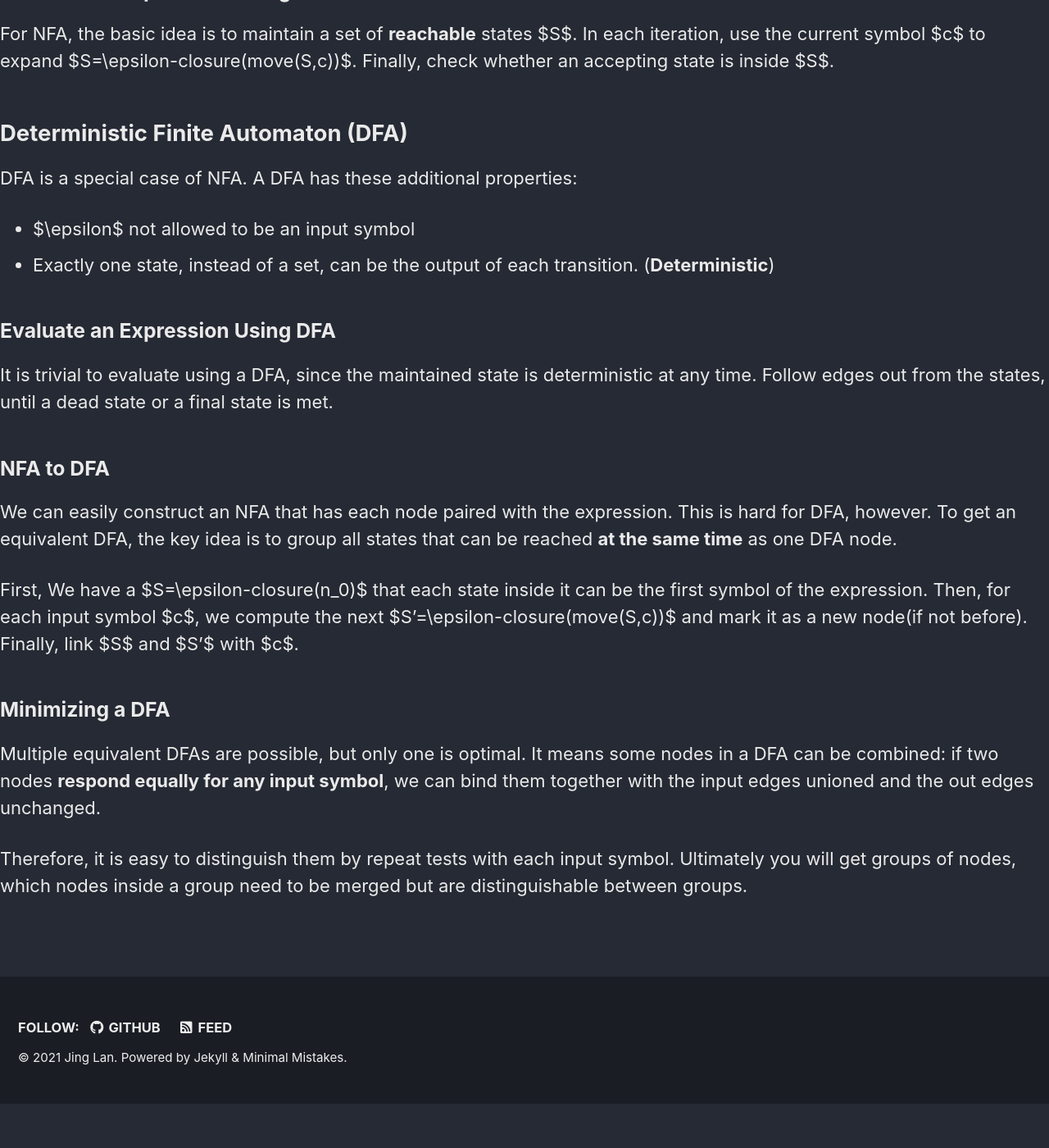
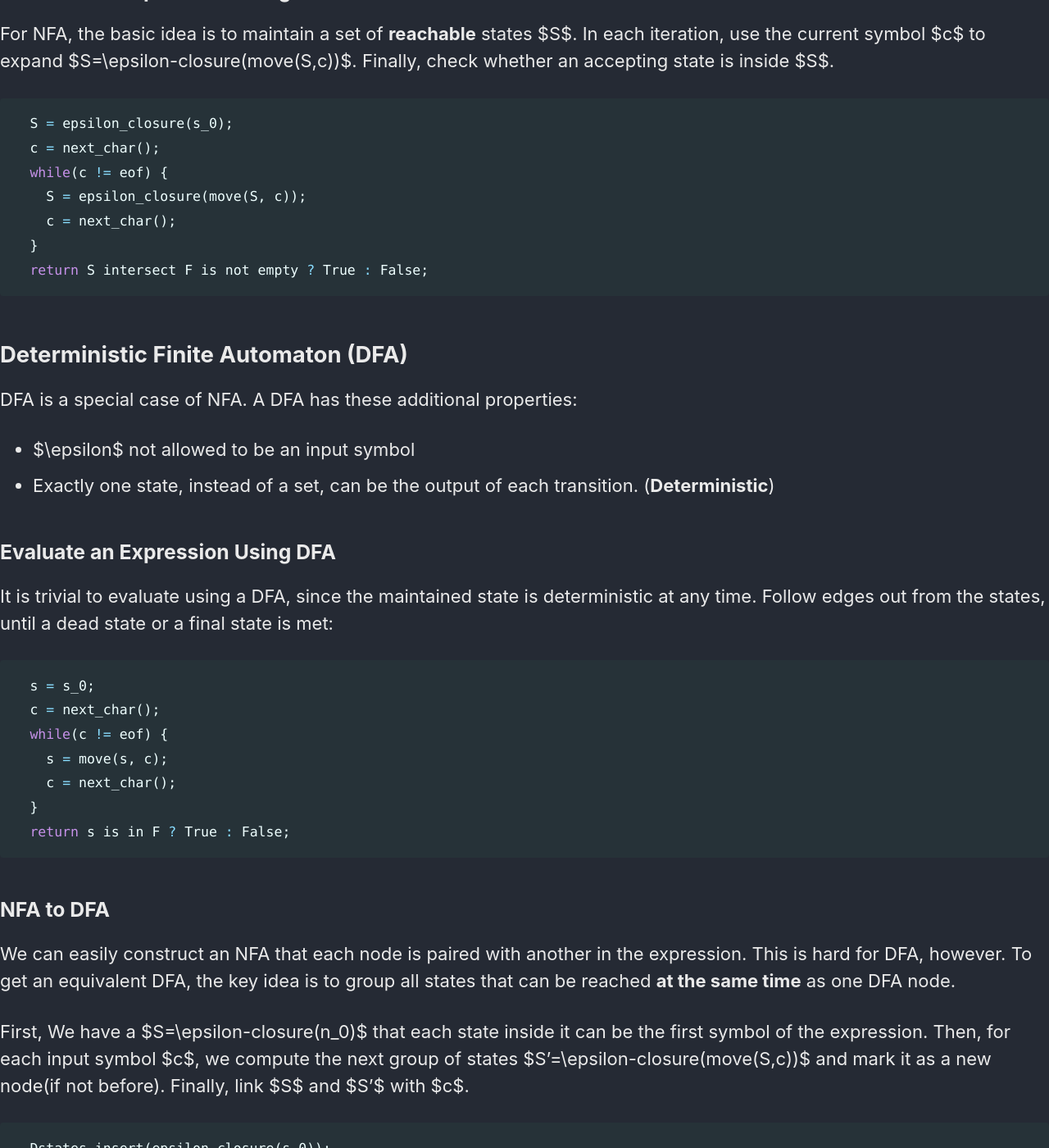
Before and after one commit to Lan-Jing/Lan-Jing.github.io, a Jekyll site: the page built from _posts/2021-3-10-Lexical Analysis.md, in a window 1280 px wide and 1400 px high, scrolled down 2363 px. Shown: the whole window at 82% size. Built offline with Jekyll 4.4.1, drawn with Linux system fonts in a browser that asks for light colours; cached includes are drawn as plain includes; our own code applies the rules of GitHub Pages for plain Markdown files; before the commit the page ends 3709 px from its top, so only the background shows below that; some of the changed text lies outside the part shown.

Commit message:
add pseudocode.

````diff
--- a/_posts/2021-3-10-Lexical Analysis.md
+++ b/_posts/2021-3-10-Lexical Analysis.md
@@ -17,8 +17,8 @@ This article covers some very basic concepts and algorithms for lexical analysis
 
 ### Language Operations
 
-* Union: $ L \bigcup M = \{s\vert s \in L \text{ or } s \in M\} $
-* Concatenation: $ LM = \{st \vert s \in L \text{ and } t \in M\}$
+* Union: $ L \bigcup M = \{ s\vert s \in L \text{ or } s \in M \} $
+* Concatenation: $ LM = \{ st \vert s \in L \text{ and } t \in M \}$
 * Kleene closure: $ L^*=\bigcup_{i=0}^{\infty}L^i $
 * Positive closure: $ L^+=\bigcup_{i=1}^{\infty}L^i $
 
@@ -60,6 +60,15 @@ From the initial state, an NFA maps each state $s$ to a set $S$ of succeeding st
 
 For NFA, the basic idea is to maintain a set of **reachable** states $S$. In each iteration, use the current symbol $c$ to expand $S=\epsilon-closure(move(S,c))$. Finally, check whether an accepting state is inside $S$.
 
+```c++
+  S = epsilon_closure(s_0);
+  c = next_char();
+  while(c != eof) {
+    S = epsilon_closure(move(S, c));
+    c = next_char();
+  }
+  return S intersect F is not empty ? True : False;
+```
 
 ## Deterministic Finite Automaton (DFA)
 
@@ -70,16 +79,43 @@ DFA is a special case of NFA. A DFA has these additional properties:
 
 ### Evaluate an Expression Using DFA
 
-It is trivial to evaluate using a DFA, since the maintained state is deterministic at any time. Follow edges out from the states, until a dead state or a final state is met.
+It is trivial to evaluate using a DFA, since the maintained state is deterministic at any time. Follow edges out from the states, until a dead state or a final state is met:
+
+```c++
+  s = s_0;
+  c = next_char();
+  while(c != eof) {
+    s = move(s, c);
+    c = next_char();
+  }
+  return s is in F ? True : False;
+```
 
 ### NFA to DFA
 
-We can easily construct an NFA that has each node paired with the expression. This is hard for DFA, however. To get an equivalent DFA, the key idea is to group all states that can be reached **at the same time** as one DFA node.
+We can easily construct an NFA that each node is paired with another in the expression. This is hard for DFA, however. To get an equivalent DFA, the key idea is to group all states that can be reached **at the same time** as one DFA node.
 
-First, We have a $S=\epsilon-closure(n_0)$ that each state inside it can be the first symbol of the expression. Then, for each input symbol $c$, we compute the next $S'=\epsilon-closure(move(S,c))$ and mark it as a new node(if not before). Finally, link $S$ and $S'$ with $c$.
+First, We have a $S=\epsilon-closure(n_0)$ that each state inside it can be the first symbol of the expression. Then, for each input symbol $c$, we compute the next group of states $S'=\epsilon-closure(move(S,c))$ and mark it as a new node(if not before). Finally, link $S$ and $S'$ with $c$.
+
+```c++
+  Dstates.insert(epsilon_closure(s_0));
+  while(Dstates is not empty) {
+    T = Dstates.pop();
+    if(visited[T] == True)
+      continue;
+    else
+      visited[T] = True;
+
+    for(each input symbol a) {
+      U = epsilon_closure(move(T, a));
+      Dstates.insert(U);
+      Dtran[T, a] = U;
+    }
+  }
+```
 
 ### Minimizing a DFA
 
-Multiple equivalent DFAs are possible, but only one is optimal. It means some nodes in a DFA can be combined: if two nodes **respond equally for any input symbol**, we can bind them together with the input edges unioned and the out edges unchanged.
+Multiple equivalent DFAs are possible, but only one is optimal. It means some nodes in a DFA can be combined: if two nodes **respond equally for any input symbol**, we can bind them together with the input edges unioned but the out edges unchanged.
 
-Therefore, it is easy to distinguish them by repeat tests with each input symbol. Ultimately you will get groups of nodes, which nodes inside a group need to be merged but are distinguishable between groups.
+Therefore, it is easy to distinguish them by repeat tests with each input symbol. Ultimately you will get groups of nodes, which nodes inside a group can be merged but are distinguishable between groups.
````
